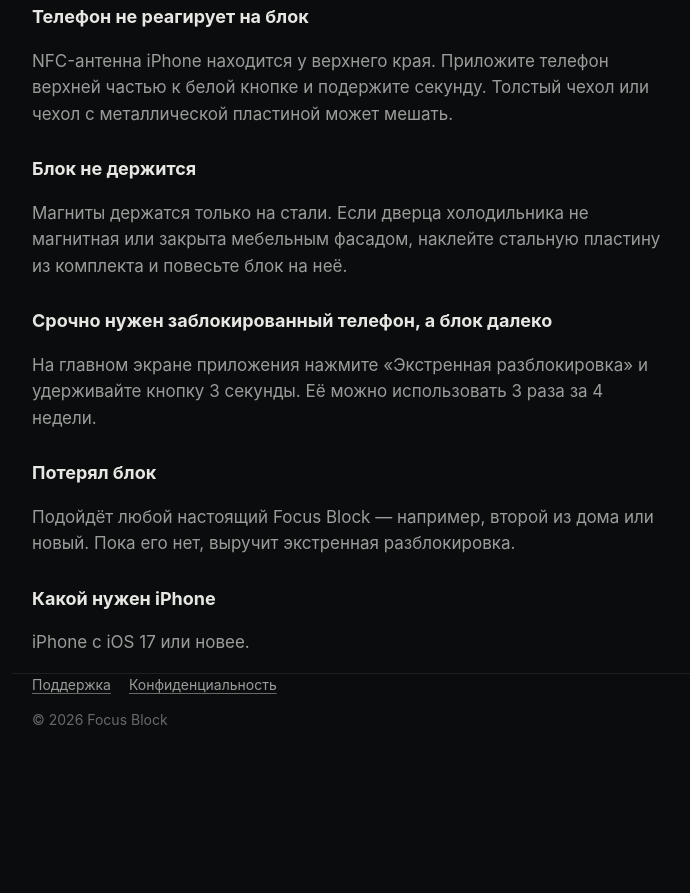
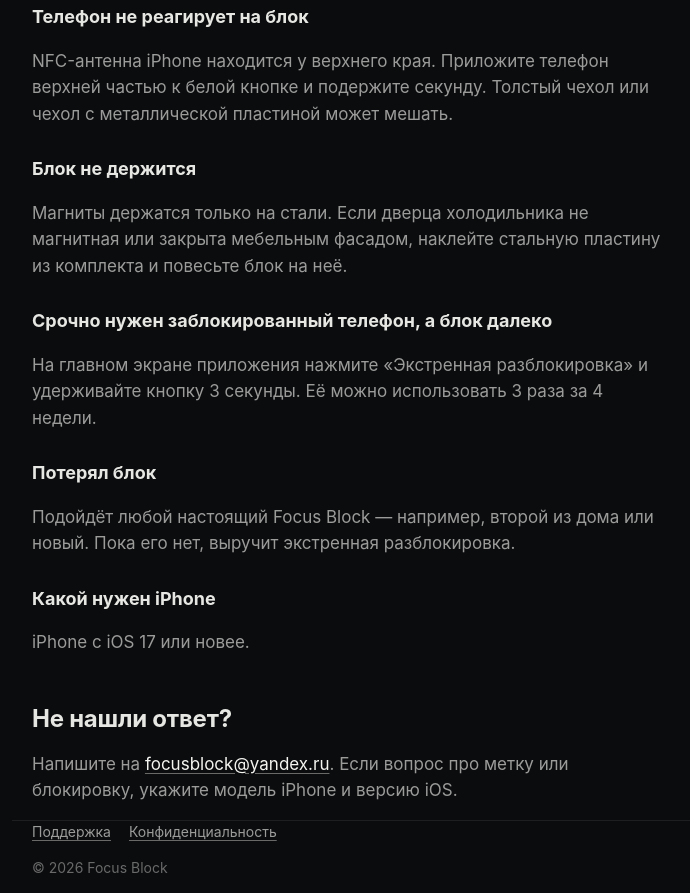
Before and after one commit to tommybook/focusblock-site, a plain HTML site: page support/index.html in a window 1280 px wide. Shown: the part 159-1052 px from the top of the page, without its empty margins (288-978 px from the left). Before the commit the page ends 904 px from the top, so only its background shows below. Drawn offline with Linux system fonts and the light colour scheme.

Commit message:
Add the support email to the support and privacy pages

```diff
--- a/support/index.html
+++ b/support/index.html
@@ -24,6 +24,8 @@
   <p>Подойдёт любой настоящий Focus Block — например, второй из дома или новый. Пока его нет, выручит экстренная разблокировка.</p>
   <h3>Какой нужен iPhone</h3>
   <p>iPhone с iOS 17 или новее.</p>
+  <h2>Не нашли ответ?</h2>
+  <p>Напишите на <a href="mailto:focusblock@yandex.ru">focusblock@yandex.ru</a>. Если вопрос про метку или блокировку, укажите модель iPhone и версию iOS.</p>
 </main>
 <footer class="wrap"><a href="/support/">Поддержка</a><a href="/privacy/">Конфиденциальность</a><p class="small">© 2026 Focus Block</p></footer>
 </body></html>
```
Also changed, not shown: privacy/index.html (+2 -0 lines).
